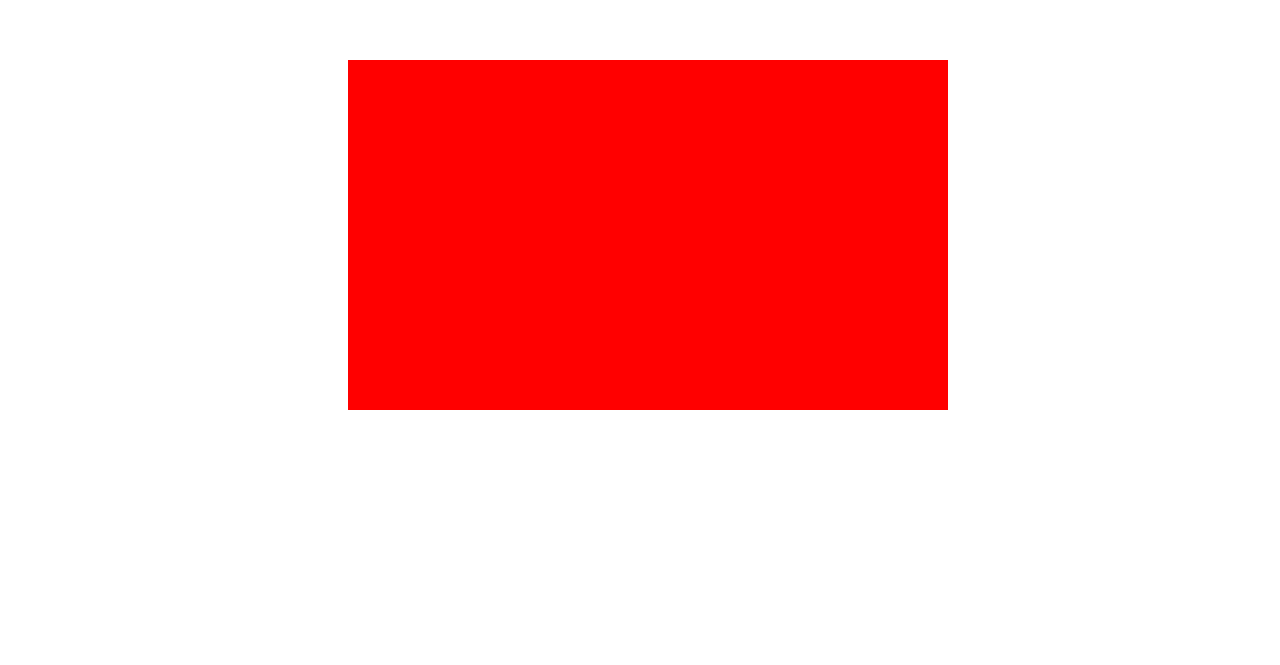
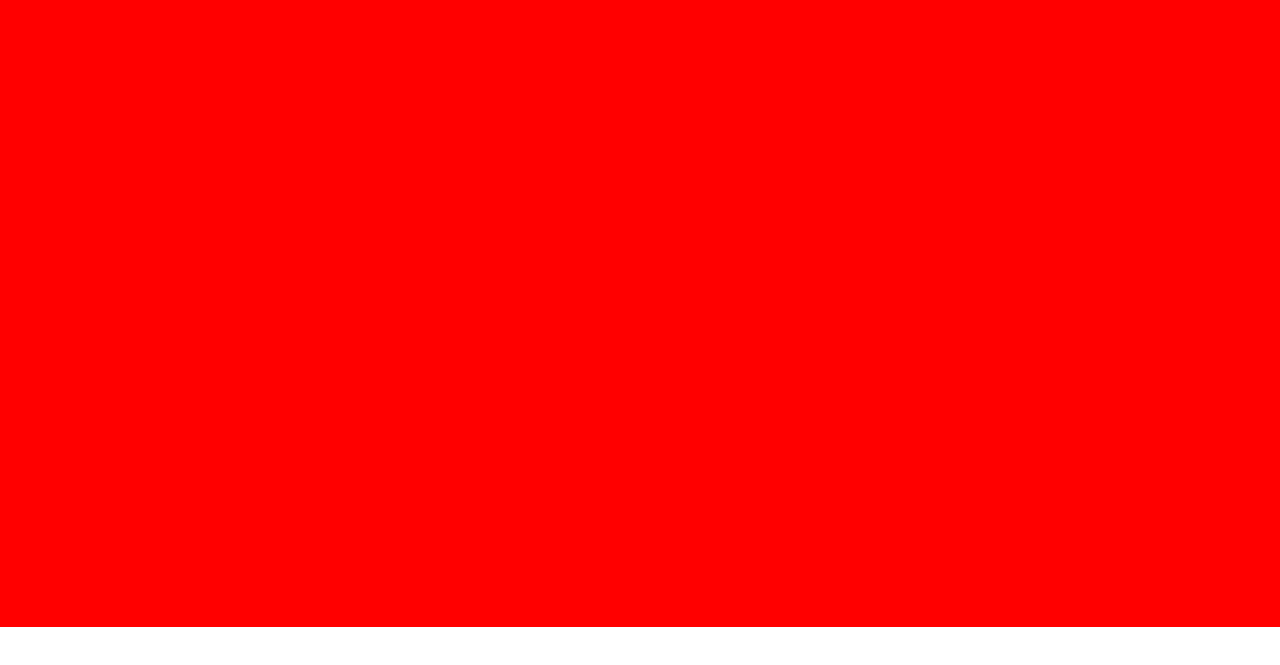
Before and after one commit to QZtweede/SlideShow, a plain HTML site: page index.html in a window 1280 px wide. Shown: the part 173-838 px from the top of the page. Before the commit the page ends 808 px from the top, so only its background shows below. Drawn offline with Linux system fonts and the light colour scheme.

Commit message:
Update style.css

```diff
--- a/style.css
+++ b/style.css
@@ -1,29 +1,27 @@
 html, body{
-    height: 100%;
-    width: 100%;
+    height: 100vw;
+    width: 100vw;
     overflow: hidden;
-}
-
-body{
-     display: flex;
-    align-items: center;
-    justify-content: center;
 }
 
 .Image-Container{
     position: absolute;
-    height: 350px;
-    width: 600px;
+    height: 100%;
+    width: 100%;
     overflow: hidden;
     display: flex;
     align-items: center;
     justify-content: center;
+    left: 0;
+    top: 0;
 }
 
 img{
     position: absolute;
     opacity: 0;
-    transition: opacity 1s;
+    transition: opacity 2s;
+    height: 100%;
+    width: 100%;
 }
 
 #img1.fade{
```
